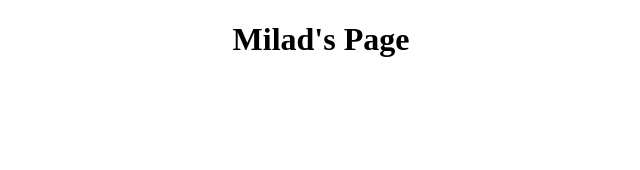
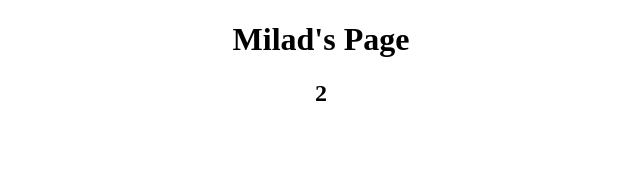
Before and after one commit to tschmiedl/About_Us, a React (Create React App) app in the folder about_lab/: page /milad in a window 1280 px wide. Shown: the top 170 px of the page, without its empty margins (319-959 px from the left). Built offline with nearby package versions, Linux system fonts and the light colour scheme; the HTML template or start-up script is replaced by a standard one.

Commit message:
test commit

```diff
--- a/about_lab/src/pages/Milad/index.js
+++ b/about_lab/src/pages/Milad/index.js
@@ -2,6 +2,7 @@ function Milad () {
     return (
         <div className="container">
              <h1>Milad's Page</h1>
+             <h2>2</h2>
         </div>
 
     )
```
